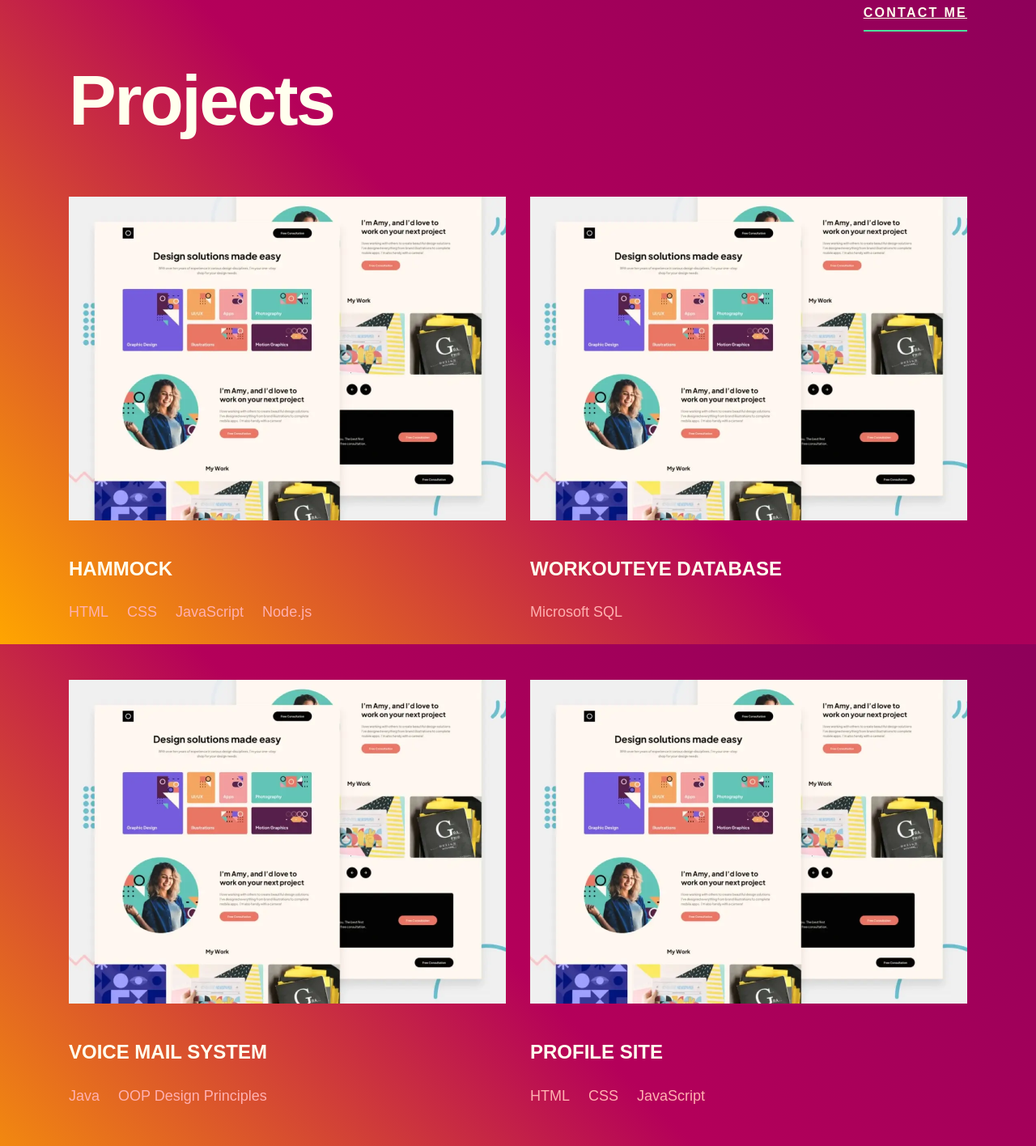
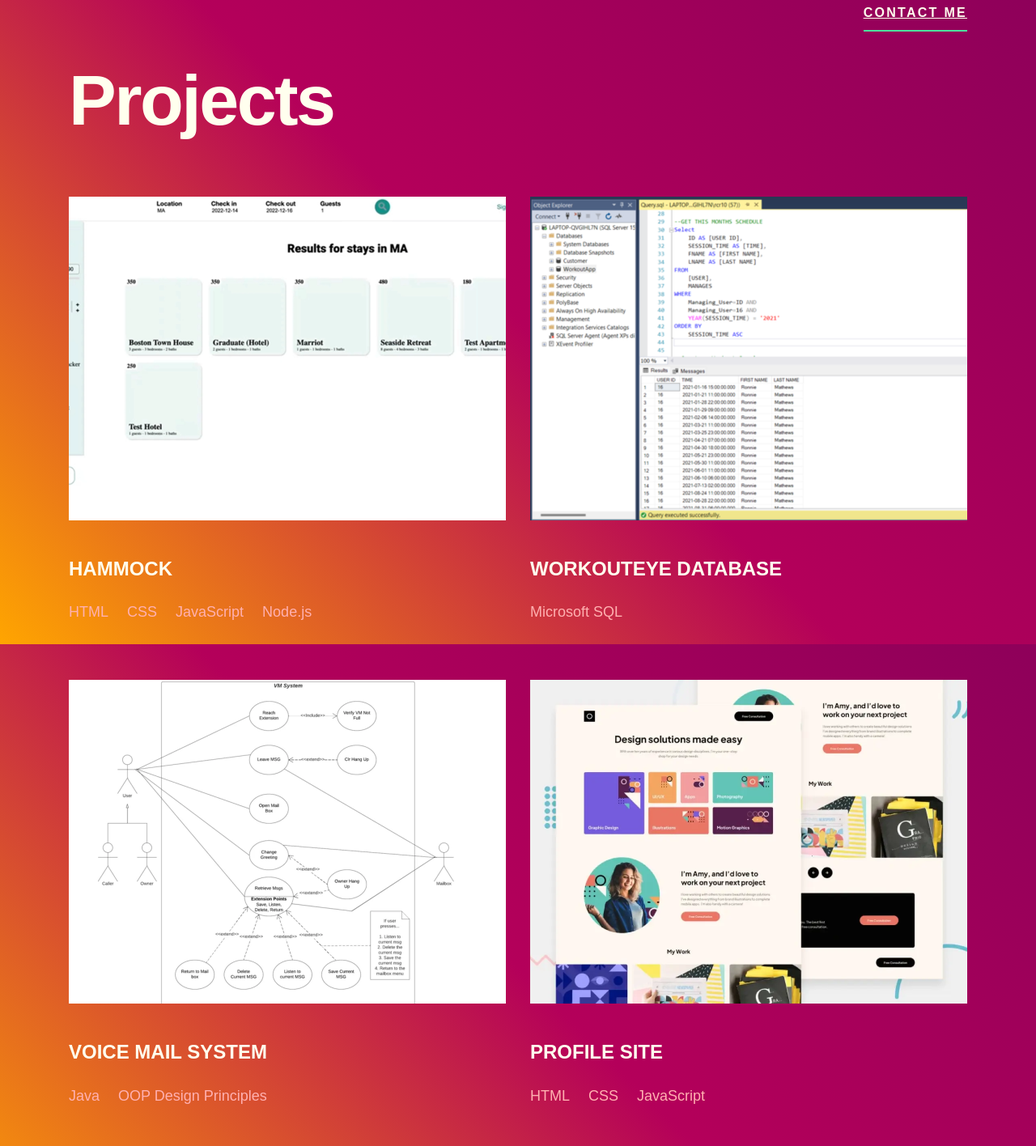
Before and after one commit to rcr1025/portfolio-site, a plain HTML site: page index.html in a window 1280 px wide. Shown: the part 804-2220 px from the top of the page at 81% size. Drawn offline with Linux system fonts and the light colour scheme.

Commit message:
project thumbnails updated

```diff
--- a/index.html
+++ b/index.html
@@ -125,17 +125,18 @@
       <div class="wrapper projects_wrapper">
         <div class="projects_grid">
           <h2 class="projects_headline header-xl">Projects</h2>
+
           <a href="" class="projects_contact underline">Contact Me</a>
 
           <div class="projects_item">
             <picture class="projects_picture">
               <source
                 media="(min-width: 62.5em)"
-                srcset="/assets/images/thumbnail-project-1-large.webp"
+                srcset="/assets/images/thumbnail-hammock-large.webp"
               />
               <img
                 class="projects_image"
-                src="/assets/images/thumbnail-project-1-small.webp"
+                src="/assets/images/thumbnail-hammock-small.webp"
                 alt="screenshot of design portfolio website"
                 width-="343"
                 height="253"
@@ -158,11 +159,11 @@
             <picture class="projects_picture">
               <source
                 media="(min-width: 62.5em)"
-                srcset="/assets/images/thumbnail-project-1-large.webp"
+                srcset="/assets/images/thumbnail-we-large.webp"
               />
               <img
                 class="projects_image"
-                src="/assets/images/thumbnail-project-1-small.webp"
+                src="/assets/images/thumbnail-we-small.webp"
                 alt="screenshot of design portfolio website"
                 width-="343"
                 height="253"
@@ -182,11 +183,11 @@
             <picture class="projects_picture">
               <source
                 media="(min-width: 62.5em)"
-                srcset="/assets/images/thumbnail-project-1-large.webp"
+                srcset="/assets/images/thumbnail-vm-large.webp"
               />
               <img
                 class="projects_image"
-                src="/assets/images/thumbnail-project-1-small.webp"
+                src="/assets/images/thumbnail-vm-small.webp"
                 alt="screenshot of design portfolio website"
                 width-="343"
                 height="253"
```
Also changed, not shown: assets/images/thumbnail-hammock-large.webp (added), assets/images/thumbnail-hammock-small.webp (added), assets/images/thumbnail-project-2-large.webp (deleted), assets/images/thumbnail-project-2-small.webp (deleted), assets/images/thumbnail-project-3-large.webp (deleted), assets/images/thumbnail-project-3-small.webp (deleted), assets/images/thumbnail-project-4-large.webp (deleted), assets/images/thumbnail-project-4-small.webp (deleted), assets/images/thumbnail-project-5-large.webp (deleted), assets/images/thumbnail-project-5-small.webp (deleted), assets/images/thumbnail-project-6-large.webp (deleted), assets/images/thumbnail-project-6-small.webp (deleted), assets/images/thumbnail-vm-large.webp (added), assets/images/thumbnail-vm-small.webp (added), 2 more files.
